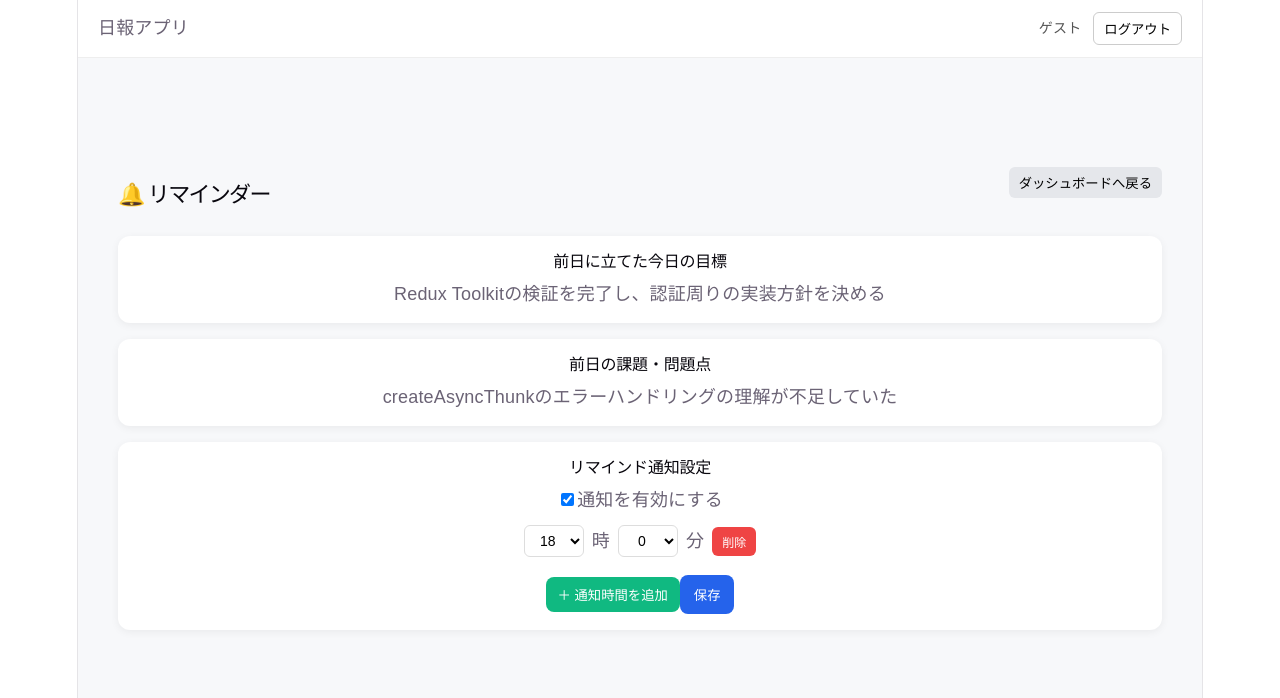
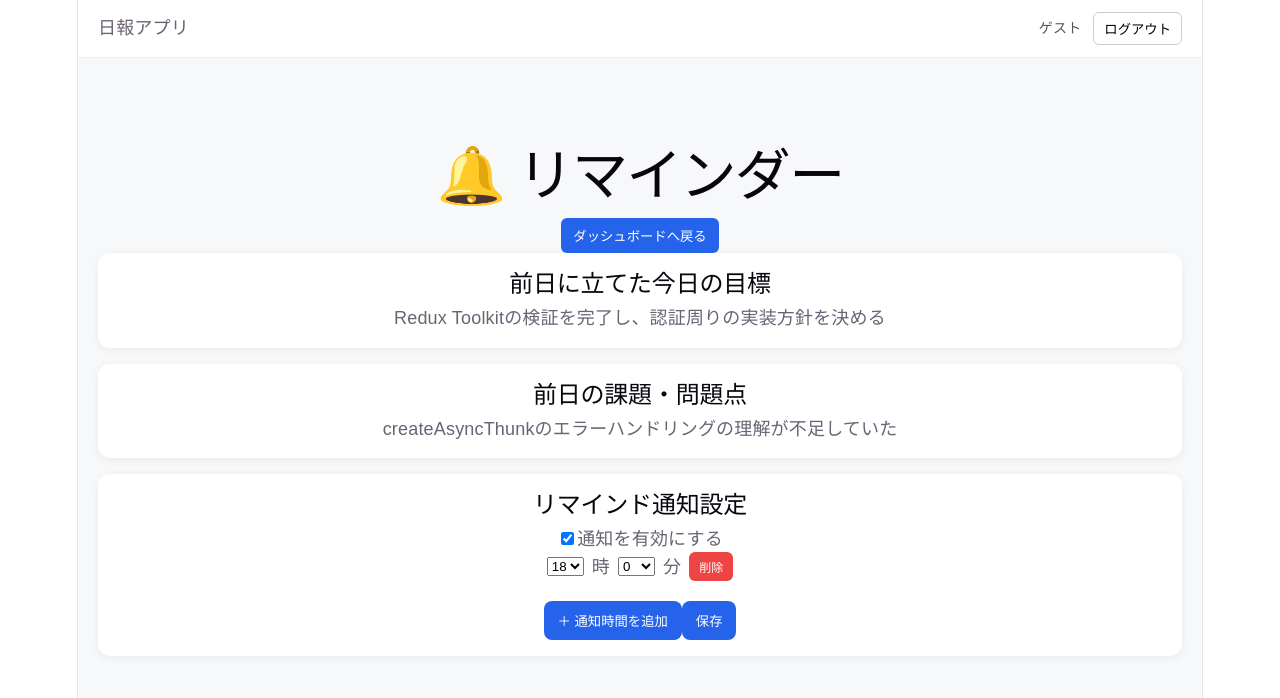
Before and after one commit to tokoMatsubara/Nippo_group7, a React app in the folder frontend/: page /remind in a window 1280 px wide. Shown: the top 698 px of the page. Built offline with nearby package versions, Linux system fonts and the light colour scheme; the HTML template or start-up script is replaced by a standard one.

Commit message:
共通レイアウト、ボタンに適用

```diff
--- a/frontend/src/pages/Remind.jsx
+++ b/frontend/src/pages/Remind.jsx
@@ -1,5 +1,3 @@
-// 松原作成 → 今藤CSS作成
-
 import { useState } from "react";
 import { useNavigate } from "react-router-dom";
 import "../styles/Remind.css";
@@ -13,27 +11,20 @@ function Remind() {
   const yesterdayIssue =
     "createAsyncThunkのエラーハンドリングの理解が不足していた";
 
-  // ==========================
-  // 通知設定（複数管理）
-  // ==========================
   const [notificationEnabled, setNotificationEnabled] = useState(true);
 
   const [alarms, setAlarms] = useState([
     { hour: 18, minute: 0 }
   ]);
 
-  // 追加
   const addAlarm = () => {
     setAlarms([...alarms, { hour: 0, minute: 0 }]);
   };
 
-  // 削除
   const removeAlarm = (index) => {
-    const newAlarms = alarms.filter((_, i) => i !== index);
-    setAlarms(newAlarms);
+    setAlarms(alarms.filter((_, i) => i !== index));
   };
 
-  // 更新
   const updateAlarm = (index, field, value) => {
     const newAlarms = [...alarms];
     newAlarms[index][field] = value;
@@ -41,118 +32,96 @@ function Remind() {
   };
 
   const handleSave = () => {
-    console.log({
-      notificationEnabled,
-      alarms,
-    });
-
+    console.log({ notificationEnabled, alarms });
     alert("保存しました");
   };
 
   const handleClose = () => {
-    console.log("閉じる");
-    navigate("/dashboard"); // ダッシュボードに移動
+    navigate("/dashboard");
   };
 
   return (
-    <div className="remindContainer">
+    <div>
 
-      {/* ヘッダー */}
-      <div className="remindHeader">
-        <h1 className="remindTitle">🔔 リマインダー</h1>
+      {/* ヘッダーエリア */}
+      <div className="headerRow">
+        <h1>🔔 リマインダー</h1>
 
-        <button className="closeBtn" onClick={handleClose}>
+        <button
+          className="backButton"
+          onClick={handleClose}
+        >
           ダッシュボードへ戻る
         </button>
       </div>
 
-      {/* 目標 */}
+      {/* カード */}
       <div className="card">
         <h2>前日に立てた今日の目標</h2>
         <p>{yesterdayGoal}</p>
       </div>
 
-      {/* 課題 */}
       <div className="card">
         <h2>前日の課題・問題点</h2>
         <p>{yesterdayIssue}</p>
       </div>
 
-      {/* 通知設定 */}
       <div className="card">
 
         <h2>リマインド通知設定</h2>
 
-        {/* ON/OFF */}
-        <div className="formRow">
         <label>
           <input
             type="checkbox"
             checked={notificationEnabled}
-              onChange={() =>
-                setNotificationEnabled(!notificationEnabled)
-              }
+            onChange={() => setNotificationEnabled(!notificationEnabled)}
           />
           通知を有効にする
         </label>
-        </div>
 
-        {/* 通知時間一覧 */}
         {alarms.map((alarm, index) => (
           <div key={index} className="timeGroup">
 
-            {/* 時 */}
             <select
-              className="timeSelect"
               value={alarm.hour}
               onChange={(e) =>
                 updateAlarm(index, "hour", Number(e.target.value))
               }
             >
               {[...Array(24)].map((_, i) => (
-                <option key={i} value={i}>
-                  {i}
-                </option>
+                <option key={i} value={i}>{i}</option>
               ))}
             </select>
 
             <span>時</span>
 
-            {/* 分 */}
             <select
-              className="timeSelect"
               value={alarm.minute}
               onChange={(e) =>
                 updateAlarm(index, "minute", Number(e.target.value))
               }
             >
               {[...Array(60)].map((_, i) => (
-                <option key={i} value={i}>
-                  {i}
-                </option>
+                <option key={i} value={i}>{i}</option>
               ))}
             </select>
 
             <span>分</span>
 
-            {/* 削除 */}
             <button
               className="deleteBtn"
               onClick={() => removeAlarm(index)}
             >
               削除
             </button>
-
           </div>
         ))}
 
-        {/* 追加ボタン */}
-        <button className="addBtn" onClick={addAlarm}>
+        <button className="primaryButton" onClick={addAlarm}>
           ＋ 通知時間を追加
         </button>
 
-        {/* 保存 */}
-        <button className="saveBtn" onClick={handleSave}>
+        <button className="primaryButton" onClick={handleSave}>
           保存
         </button>
 
--- a/frontend/src/styles/Remind.css
+++ b/frontend/src/styles/Remind.css
@@ -1,11 +1,5 @@
-.remindContainer {
-    padding: 20px;
-    font-family: sans-serif;
-    background: #f7f8fa;
-    min-height: 100vh;
-}
+/* ===== レイアウト依存を削除 ===== */
 
-/* ヘッダー */
 .remindHeader {
     display: flex;
     justify-content: space-between;
@@ -13,40 +7,39 @@
     margin-bottom: 20px;
 }
 
+/* タイトル */
 .remindTitle {
     font-size: 22px;
     font-weight: bold;
 }
 
-/* カード共通 */
+/* ===== カード（共通に寄せる） ===== */
 .card {
     background: white;
     padding: 16px;
     border-radius: 12px;
+    margin-bottom: 16px;
     box-shadow: 0 2px 8px rgba(0, 0, 0, 0.06);
-    margin-bottom: 16px;
 }
 
-/* セクションタイトル */
-.card h2 {
-    font-size: 16px;
-    margin-bottom: 10px;
-}
+/* ===== ボタン統一（重要） ===== */
 
-/* ボタン */
-.closeBtn {
+/* 戻るボタン → 共通化 */
+.backButton {
+    background: #2563eb;
+    color: white;
     border: none;
-    background: #e5e7eb;
-    padding: 6px 10px;
+    padding: 8px 12px;
     border-radius: 6px;
     cursor: pointer;
 }
 
-.closeBtn:hover {
-    background: #d1d5db;
+.backButton:hover {
+    background: #1d4ed8;
 }
 
-.saveBtn {
+/* メインボタン（追加・保存共通） */
+.primaryButton {
     background: #2563eb;
     color: white;
     border: none;
@@ -54,28 +47,20 @@
     border-radius: 8px;
     cursor: pointer;
     font-weight: bold;
+    margin-top: 10px;
 }
 
-.saveBtn:hover {
+.primaryButton:hover {
     background: #1d4ed8;
 }
 
-/* フォーム */
+/* ===== フォーム系は維持 ===== */
+
 .formRow {
     margin-bottom: 12px;
     display: flex;
     flex-direction: column;
     align-items: center;
-}
-
-label {
-    cursor: pointer;
-}
-
-.formLabel {
-    display: block;
-    margin-bottom: 6px;
-    font-weight: bold;
 }
 
 .timeSelect {
@@ -89,11 +74,6 @@ label {
     text-align: center;
 }
 
-.timeSelect:focus {
-    border-color: #2563eb;
-    outline: none;
-}
-
 .timeGroup {
     display: flex;
     gap: 8px;
@@ -102,12 +82,7 @@ label {
     margin-bottom: 10px;
 }
 
-.timeUnit {
-    font-weight: bold;
-    margin: 0 4px;
-}
-
-/* 削除ボタン */
+/* 削除だけは危険操作なので残す */
 .deleteBtn {
     background: #ef4444;
     color: white;
@@ -121,19 +96,3 @@ label {
 .deleteBtn:hover {
     background: #dc2626;
 }
-
-/* 追加ボタン */
-.addBtn {
-    background: #10b981;
-    color: white;
-    border: none;
-    padding: 8px 12px;
-    border-radius: 8px;
-    cursor: pointer;
-    font-weight: bold;
-    margin-top: 10px;
-}
-
-.addBtn:hover {
-    background: #059669;
-}
```
Lines whose indentation alone changed are shown as unchanged.
